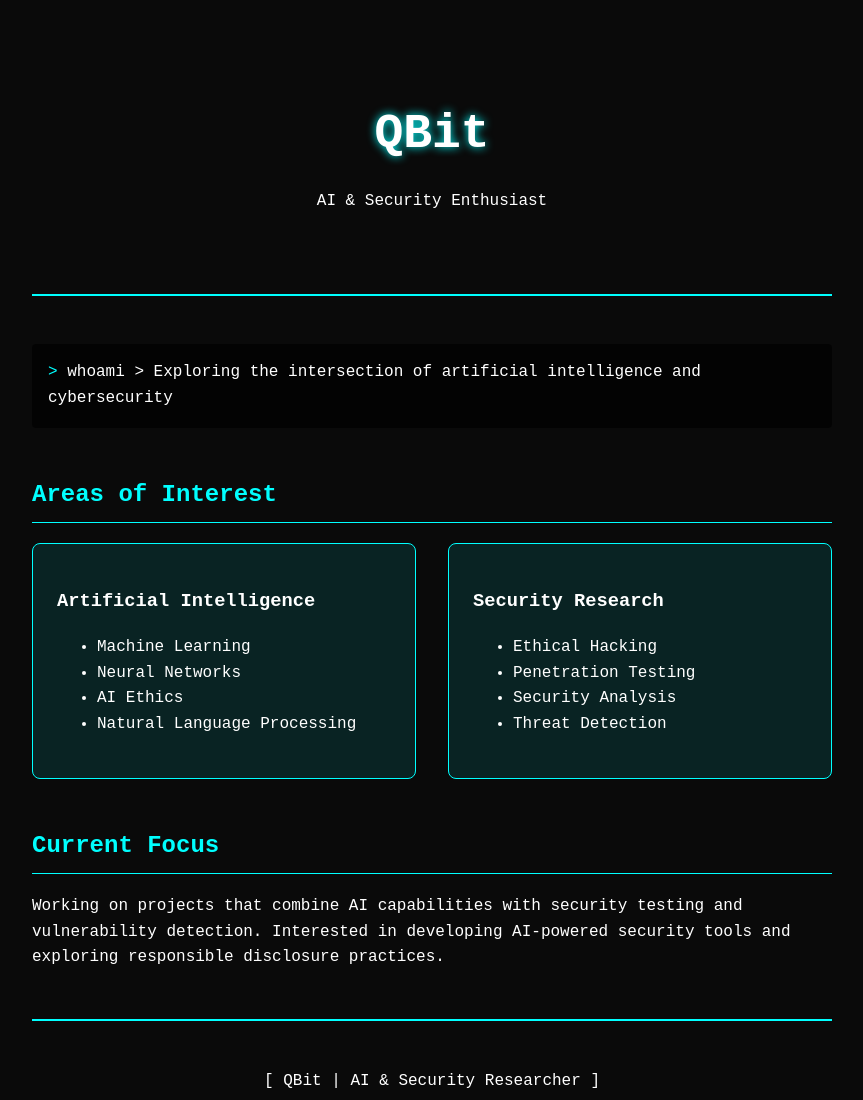
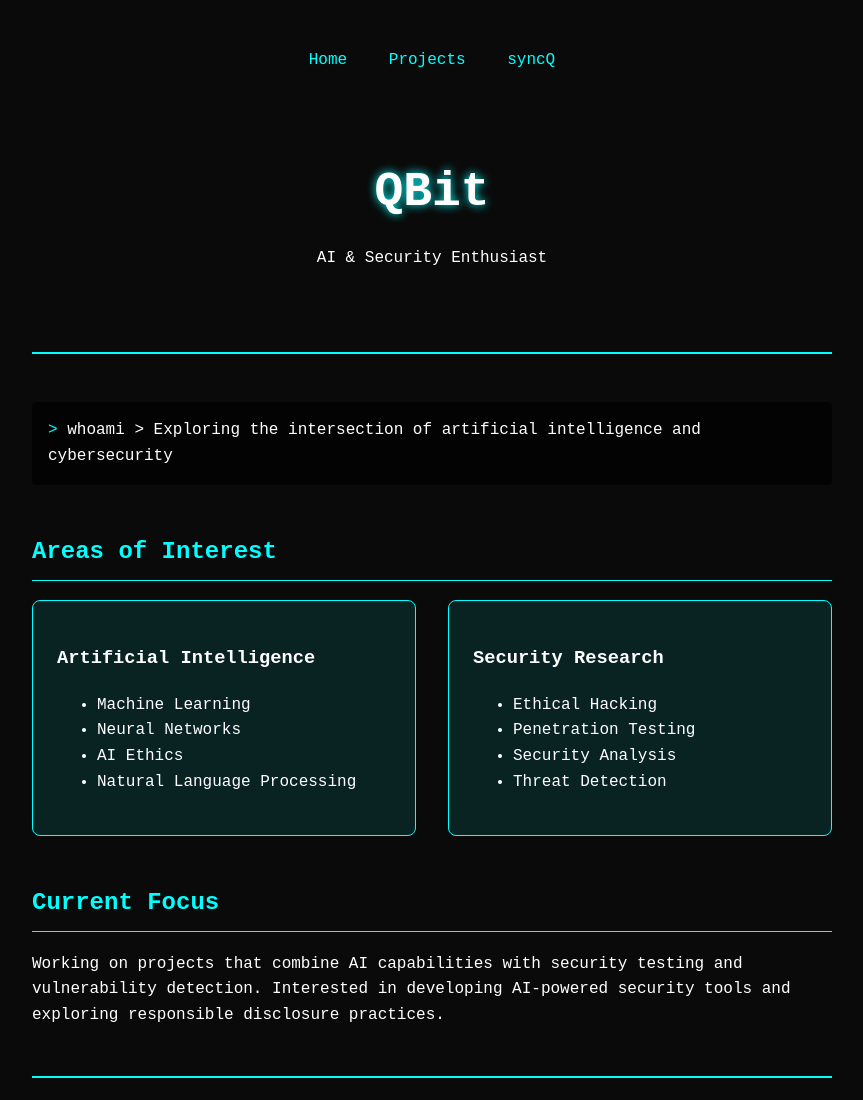
Before and after one commit to Indrajeet-S/indrajeet-s.github.io, a plain HTML site: page index.html in a window 1280 px wide. Shown: the top 1100 px of the page, without its empty margins (208-1071 px from the left). Drawn offline with Linux system fonts and the light colour scheme.

Commit message:
navbar added on homepage

```diff
--- a/index.html
+++ b/index.html
@@ -9,6 +9,11 @@
             --neon-color: #0ff;
             --bg-color: #0a0a0a;
             --text-color: #fff;
+        }
+
+        nav a:hover {
+            text-shadow: 0 0 10px var(--neon-color);
+            transition: text-shadow 0.3s ease;
         }
 
         body {
@@ -98,6 +103,11 @@
 </head>
 <body>
     <div class="container">
+        <nav style="padding: 1rem 0; text-align: center;">
+            <a href="/" style="color: var(--neon-color); text-decoration: none; margin: 0 1rem;">Home</a>
+            <a href="/qbit-hacklabs/" style="color: var(--neon-color); text-decoration: none; margin: 0 1rem;">Projects</a>
+            <a href="/sync-q/" style="color: var(--neon-color); text-decoration: none; margin: 0 1rem;">syncQ</a>
+        </nav>
         <header>
             <h1 class="glitch">QBit</h1>
             <p>AI & Security Enthusiast</p>
```
